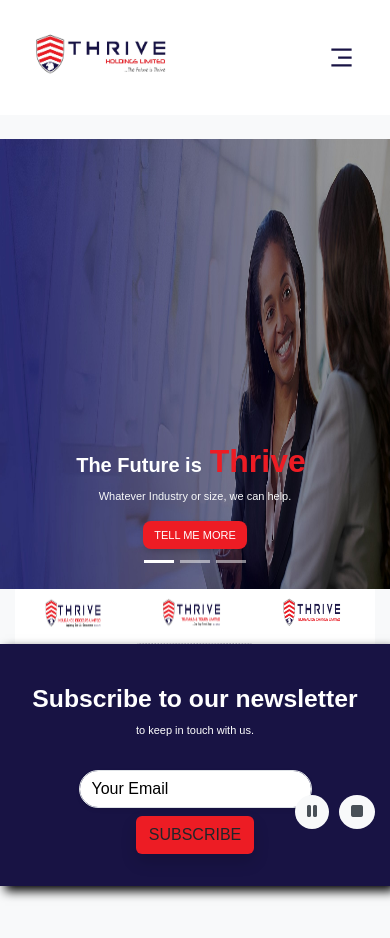
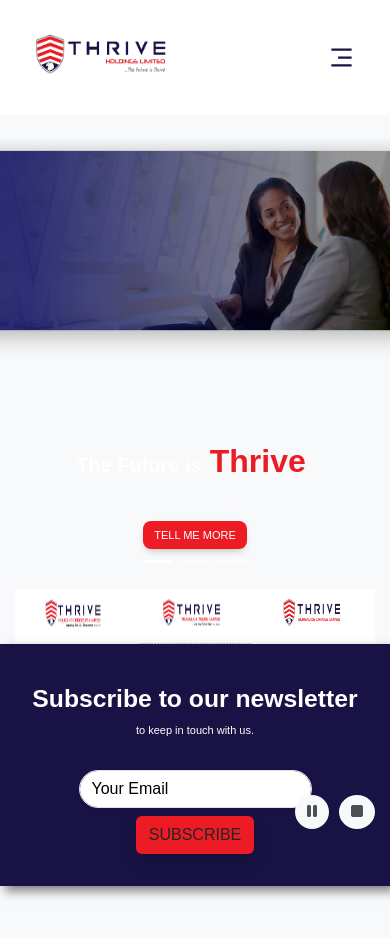
Before and after one commit to EdetDavid/thrivenig, a React (Create React App) app: page / in a window 390 px wide. Shown: the top 938 px of the page. Built offline with nearby package versions, Linux system fonts and the light colour scheme; a web font is replaced by a local one.

Commit message:
Update App.css

```diff
--- a/src/App.css
+++ b/src/App.css
@@ -18,13 +18,34 @@
 }
 
 .blue-text {
-  color: #181344;
+  color: #181344 !important;
 }
 .red-text {
-  color: #ed1c24;
+  color: #ed1c24 !important;
 }
+
+.red-text-shadow {
+  text-shadow: 1px 1px 2px #ed1c24 !important;
+}
+
+.blue-text-shadow {
+  text-shadow: 1px 1px 2px #181344 !important;
+}
+
+.gray-text-shadow {
+  text-shadow: 1px 1px 2px #606060 !important;
+}
+
+.white-text-shadow {
+  text-shadow: 1px 1px 2px #fff !important;
+}
+
+.black-text-shadow {
+  text-shadow: 2px 2px 3px #000 !important;
+}
+
 .gray-text {
-  color: #606060;
+  color: #606060 !important;
 }
 .red-shadow {
   box-shadow: 5px 5px 10px #ed1c24;
@@ -34,27 +55,15 @@
 }
 
 .black-shadow {
-  box-shadow: 5px 5px 10px #000000;
+  box-shadow: 5px 5px 10px rgba(0, 0, 0, 0.5) !important;
+}
+.white-shadow {
+  box-shadow: 5px 5px 10px rgba(255, 255, 255, 0.5);
 }
 
 .blue-shadow {
   box-shadow: 5px 5px 10px #181344;
 }
-textarea:focus,
-textarea.form-control:focus,
-input.form-control:focus,
-input[type="text"]:focus,
-input[type="password"]:focus,
-input[type="email"]:focus,
-input[type="number"]:focus,
-[type="text"].form-control:focus,
-[type="password"].form-control:focus,
-[type="email"].form-control:focus,
-[type="tel"].form-control:focus,
-[contenteditable].form-control:focus {
-  box-shadow: none;
-}
-
 #nav-btn:hover {
   background-color: #181344;
 }
@@ -62,30 +71,6 @@
 #nav-btn {
   color: white;
   transition: background-color 0.5s ease-in, color 0.5s ease;
-}
-
-@media (max-width: 768px) {
-  .carousel-item img {
-    width: 100%;
-    height: 100%;
-  }
-
-  .carousel-item {
-    width: 100vw;
-    flex-wrap: wrap;
-    display: flex;
-    align-items: center;
-    justify-content: center;
-    height: 600px;
-    width: 100%;
-    background-color: transparent;
-    object-fit: cover;
-    background-position: center;
-  }
-
-  #preloader {
-    background-size: 100px;
-  }
 }
 
 .img-fluid {
@@ -103,8 +88,6 @@
   background-position: center;
   background-size: 150px;
   overflow: hidden;
-  padding: 0;
-  margin: 0;
   position: fixed;
 }
 
@@ -136,3 +119,35 @@
     transform: rotate(360deg);
   }
 }
+textarea:focus,
+textarea.form-control:focus,
+input.form-control:focus,
+input[type="text"]:focus,
+input[type="password"]:focus,
+input[type="email"]:focus,
+input[type="number"]:focus,
+[type="text"].form-control:focus,
+[type="password"].form-control:focus,
+[type="email"].form-control:focus,
+[type="tel"].form-control:focus,
+[contenteditable].form-control:focus {
+  box-shadow: none !important;
+}
+.navbar-toggler,
+.navbar-toggler:focus,
+.navbar-toggler:active,
+.navbar-toggler-icon:focus {
+  outline: none !important;
+  box-shadow: none !important;
+  border: none !important ;
+}
+
+.btn:focus {
+  box-shadow: none !important;
+}
+
+@media (max-width: 768px) {
+  #preloader {
+    background-size: 100px;
+  }
+}
```
